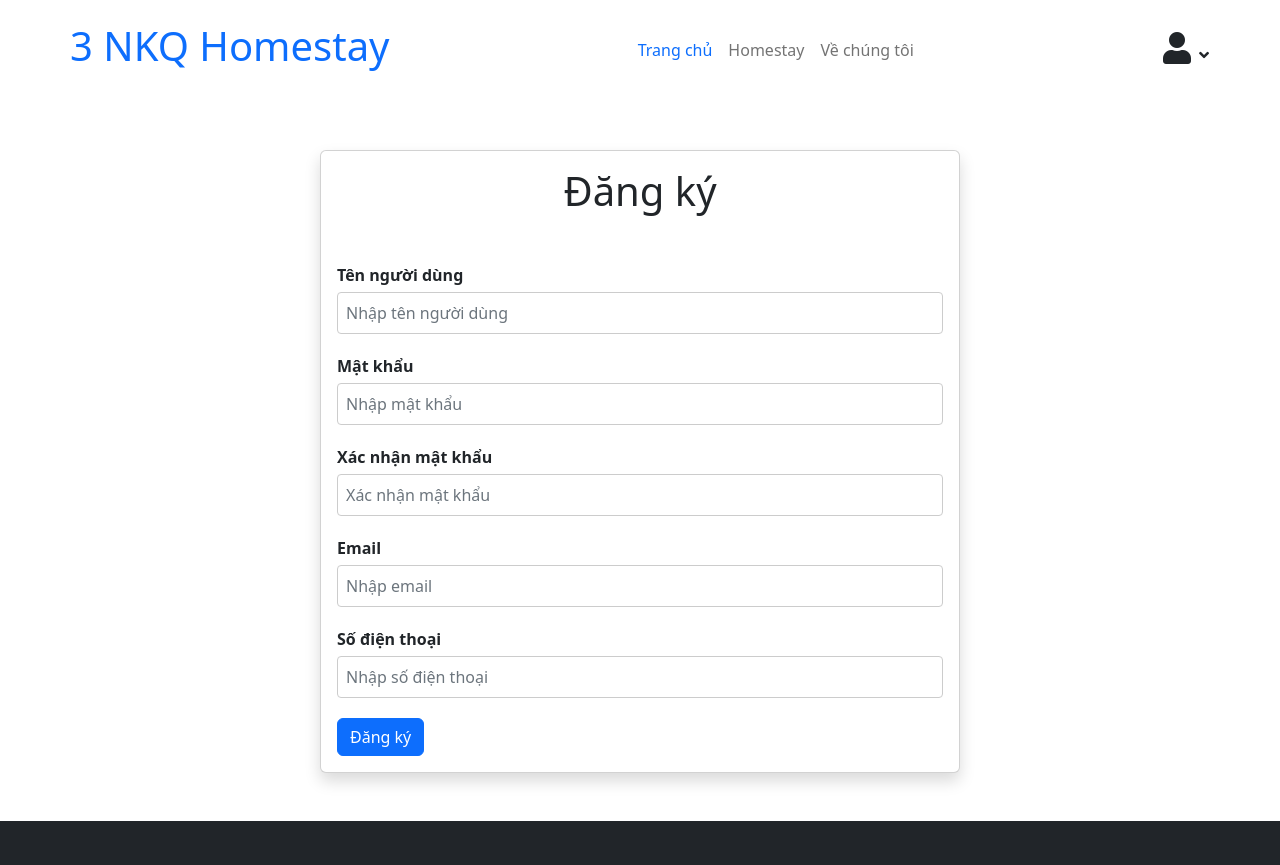
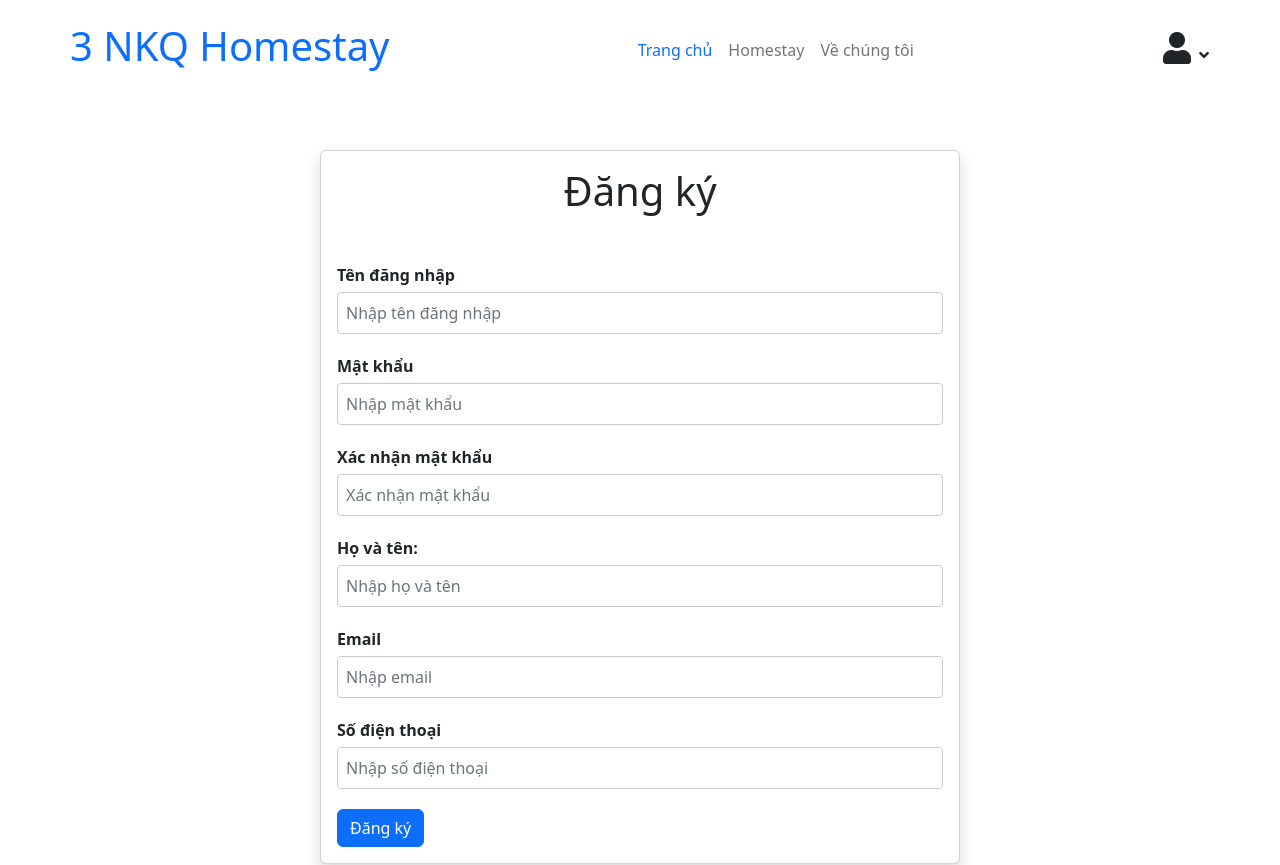
Before and after one commit to Module6-Project-Home/DN-HN-HOME-FE, a React (Create React App) app: page /register in a window 1280 px wide. Shown: the top 865 px of the page. Built offline with nearby package versions, Linux system fonts and the light colour scheme.

Commit message:
ttngoc dang ky them ho va ten

```diff
--- a/src/components/user/Register.js
+++ b/src/components/user/Register.js
@@ -9,6 +9,7 @@ const RegisterForm = () => {
         username: '',
         password: '',
         confirmPassword: '',
+        fullName: '',
         email: '',
         phoneNumber: ''
     });
@@ -98,7 +99,7 @@ const RegisterForm = () => {
                     <h1 className="text-center mb-0">Đăng ký</h1>
                     <form className="mt-5 " onSubmit={handleSubmit}>
                         <div className="form-group">
-                            <label htmlFor="username">Tên người dùng</label>
+                            <label htmlFor="username">Tên đăng nhập</label>
                             <input
                                 type="text"
                                 id="username"
@@ -106,60 +107,85 @@ const RegisterForm = () => {
                                 className="form-control"
                                 value={formValues.username}
                                 onChange={handleInputChange}
-                                placeholder="Nhập tên người dùng"
+                                placeholder="Nhập tên đăng nhập"
+                                required
                             />
                             {formErrors.username && <small className="text-danger">{formErrors.username}</small>}
                         </div>
 
                         <div className="form-group">
-                            <label>Mật khẩu</label>
+                            <label htmlFor="password">Mật khẩu</label>
                             <input
                                 type="password"
+                                id="password"
                                 name="password"
                                 className="form-control"
                                 value={formValues.password}
                                 onChange={handleInputChange}
                                 placeholder="Nhập mật khẩu"
+                                required
                             />
                             {formErrors.password && <small className="text-danger">{formErrors.password}</small>}
                         </div>
 
                         <div className="form-group">
-                            <label>Xác nhận mật khẩu</label>
+                            <label htmlFor="confirmPassword">Xác nhận mật khẩu</label>
                             <input
                                 type="password"
+                                id="confirmPassword"
                                 name="confirmPassword"
                                 className="form-control"
                                 value={formValues.confirmPassword}
                                 onChange={handleInputChange}
                                 placeholder="Xác nhận mật khẩu"
+                                required
                             />
                             {formErrors.confirmPassword &&
                                 <small className="text-danger">{formErrors.confirmPassword}</small>}
                         </div>
 
                         <div className="form-group">
-                            <label>Email</label>
+                            <label htmlFor="fullName">Họ và tên:</label>
+                            <input
+                                type="text"
+                                id="fullName"
+                                name="fullName"
+                                className="form-control"
+                                value={formValues.fullName}
+                                onChange={handleInputChange}
+                                placeholder="Nhập họ và tên"
+                                required
+                            />
+                            {formErrors.fullName &&
+                                <small className="text-danger">{formErrors.fullName}</small>}
+                        </div>
+
+                        <div className="form-group">
+                            <label htmlFor="email">Email</label>
                             <input
                                 type="email"
+                                id="email"
                                 name="email"
                                 className="form-control"
                                 value={formValues.email}
                                 onChange={handleInputChange}
                                 placeholder="Nhập email"
+                                required
                             />
                             {formErrors.email && <small className="text-danger">{formErrors.email}</small>}
                         </div>
 
                         <div className="form-group">
-                            <label>Số điện thoại</label>
+                            <label htmlFor="phoneNumber">Số điện thoại</label>
                             <input
                                 type="text"
+                                id="phoneNumber"
                                 name="phoneNumber"
                                 className="form-control"
                                 value={formValues.phoneNumber}
                                 placeholder="Nhập số điện thoại"
                                 onChange={handleInputChange}
+                                required
                             />
                             {formErrors.phoneNumber && <small className="text-danger">{formErrors.phoneNumber}</small>}
                         </div>
```
Also changed, not shown: 1 other file (tests, documents, lock files or other folders).
